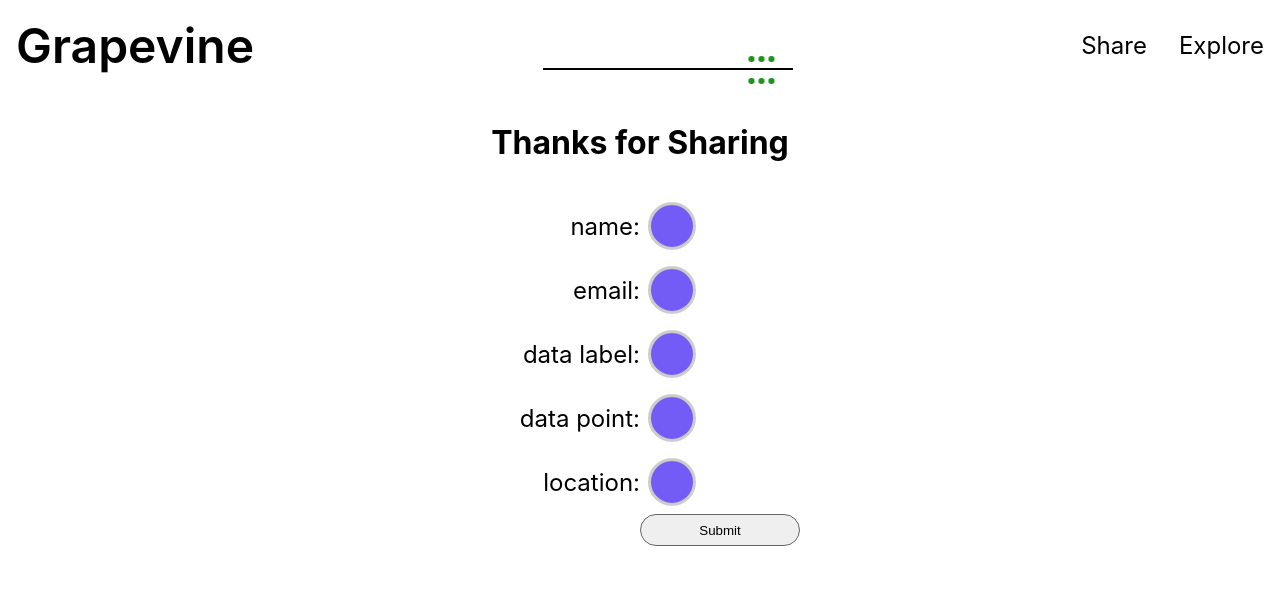
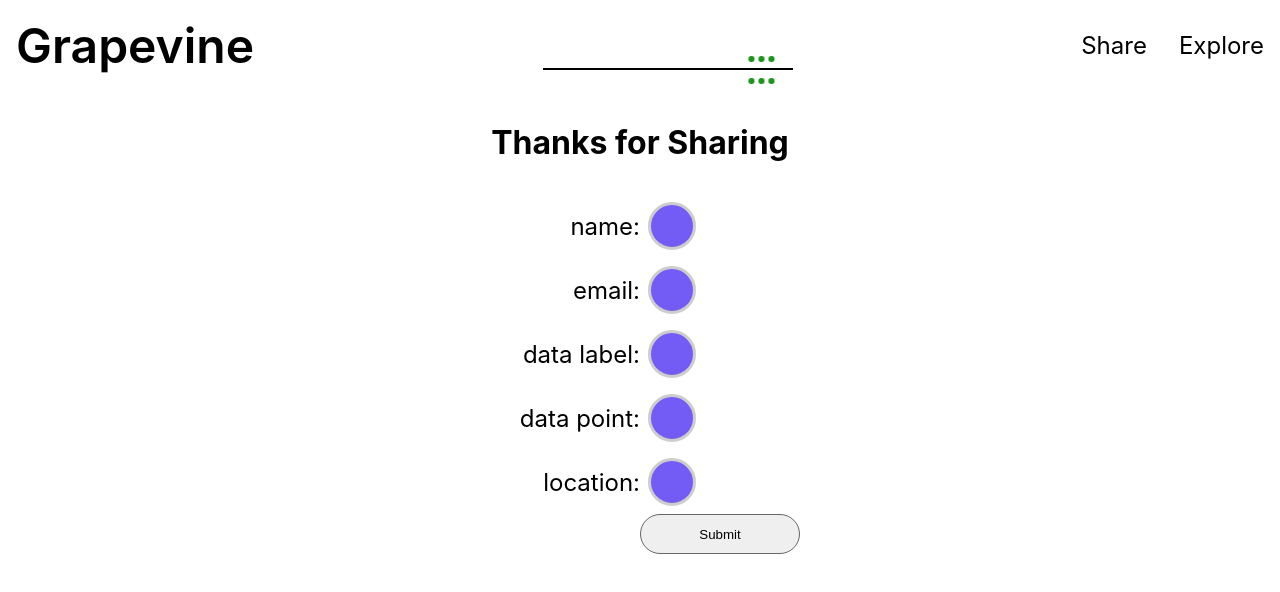
Before and after one commit to tian3401/grape-vine, a React (Create React App) app in the folder grapevine/: page /share in a window 1280 px wide. Shown: the top 592 px of the page. Built offline with nearby package versions, Linux system fonts and the light colour scheme.

Commit message:
resize btn

```diff
--- a/grapevine/src/styles/shareformStyles.css
+++ b/grapevine/src/styles/shareformStyles.css
@@ -28,8 +28,8 @@
 }
 
 .grape:hover {
-  -webkit-animation: bloat 1s ease 1s forwards;
-  animation: bloat 1s ease 1s forwards;
+  -webkit-animation: bloat 1s ease-in-out 1s forwards;
+  animation: bloat 1s ease-in-out 1s forwards;
 }
 
 .clicked-grape{
@@ -55,7 +55,7 @@
 
 input[type='submit'] {
   grid-column-start: 2;
-  height: 2rem;
+  height: 2.5rem;
   width: 10rem;
   justify-self: center;
   border: 1px solid #666;
```
